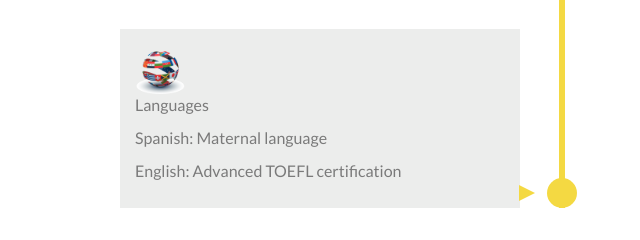
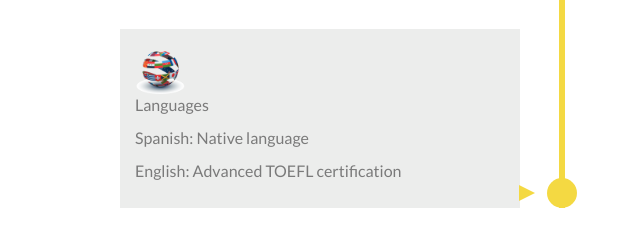
Before and after one commit to MPalominoBegazo/mariap92.github.io, a plain HTML site: page index.html in a window 1280 px wide. Shown: the part 2300-2540 px from the top of the page, 78-718 px from the left. Drawn offline with nearby package versions, Linux system fonts and the light colour scheme; some packages are replaced by stand-ins of ours; a script that the page names is missing.

Commit message:
language

```diff
--- a/index.html
+++ b/index.html
@@ -317,7 +317,7 @@
 									<div class="back">
 										<img width="50px" src="img/abilities/languages.jpg" alt="">
 										<p>Languages</p>
-										<p> Spanish: Maternal language</p>
+										<p> Spanish: Native language</p>
 										<p> English: Advanced TOEFL certification</p>
 									</div>
 								</li>
```
